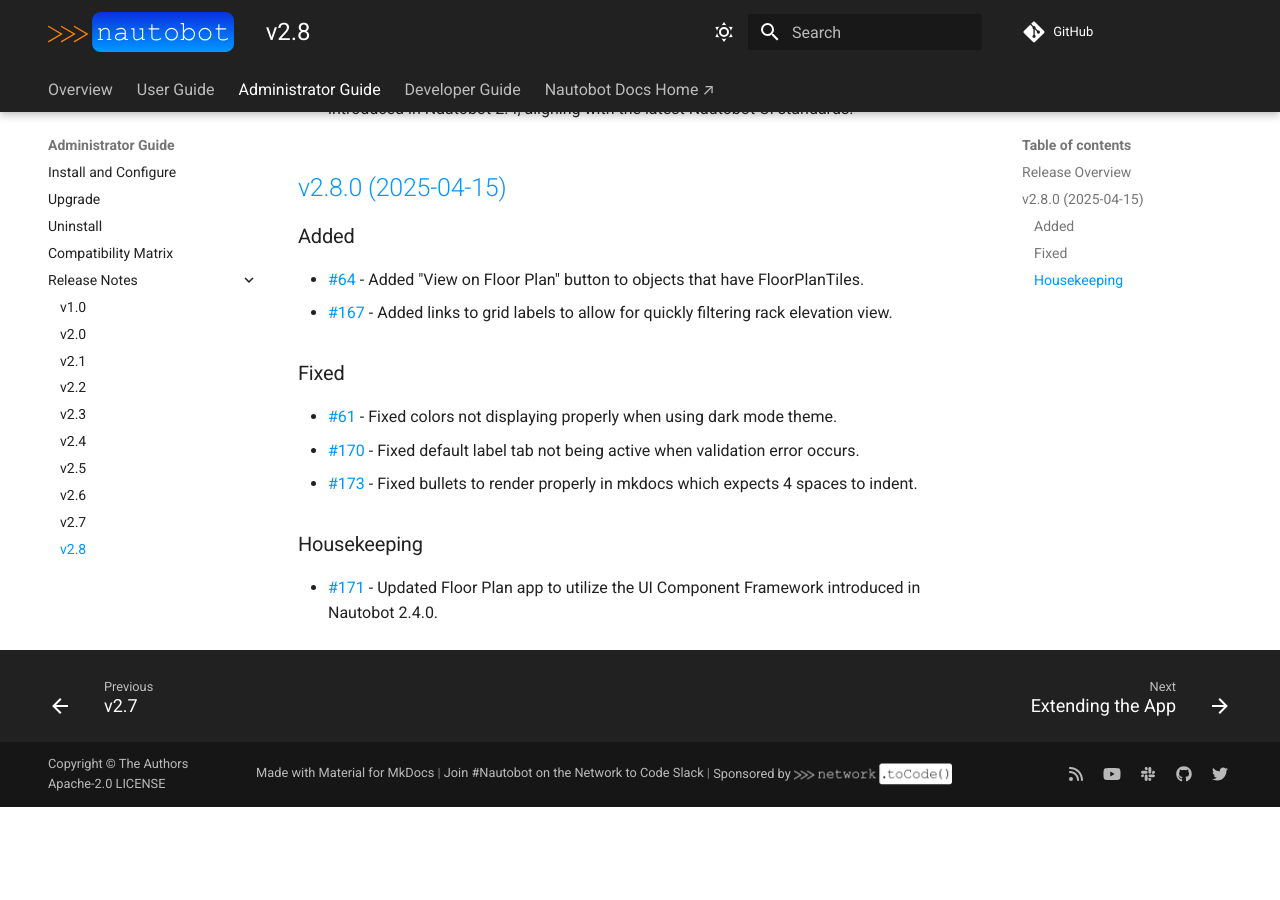
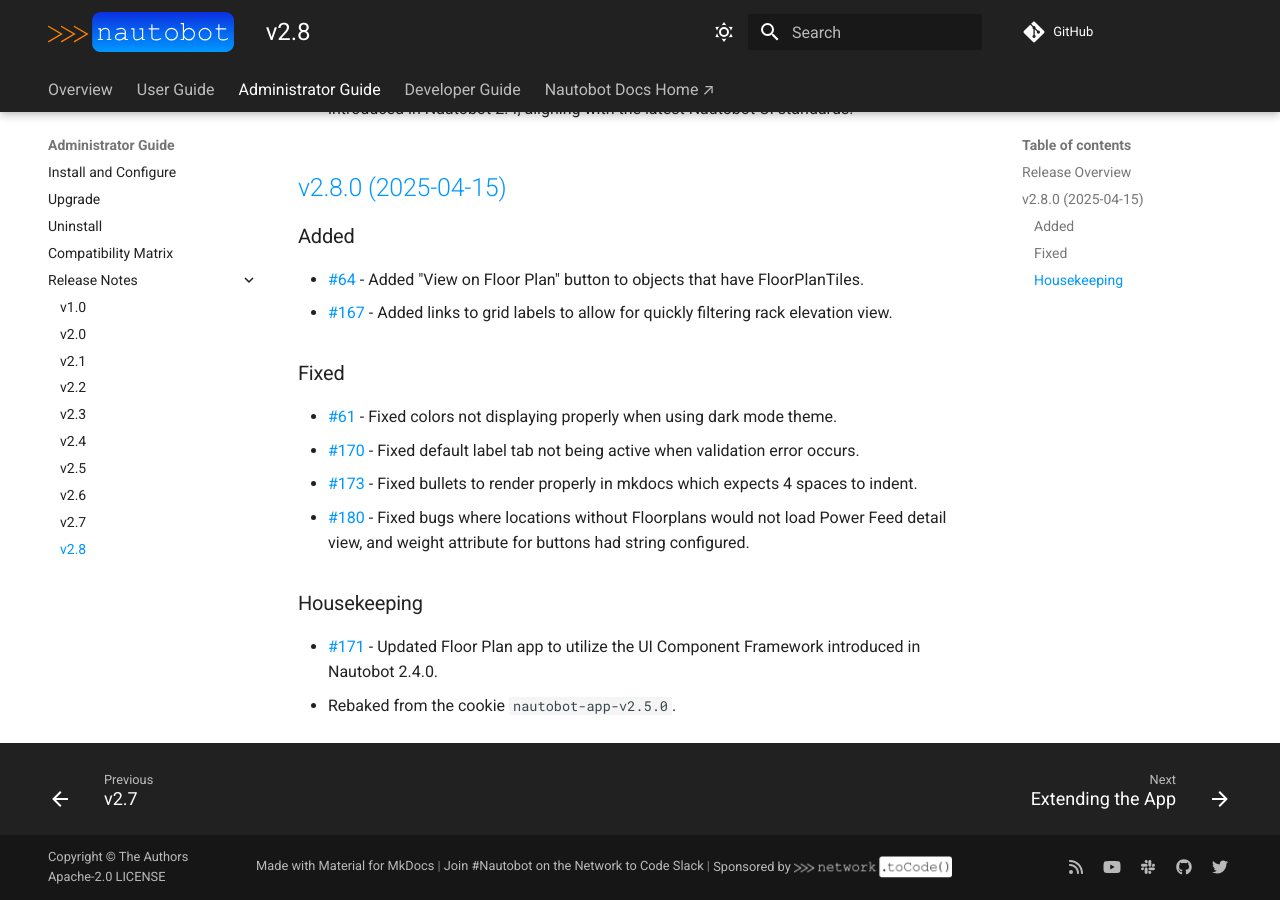
Before and after one commit to nautobot/nautobot-app-floor-plan, an MkDocs documentation site: the page built from docs/admin/release_notes/version_2.8.md, in a window 1280 px wide and 900 px high, scrolled down 552 px. Built offline with MkDocs 1.6.1 and Material for MkDocs 9.7.7, drawn with Linux system fonts in a browser that asks for light colours; comment, search, counter and statistics services are not loaded; before the commit the page ends 1359 px from its top, so only the background shows below that.

Commit message:
Release v2.8.1

```diff
--- a/docs/admin/release_notes/version_2.8.md
+++ b/docs/admin/release_notes/version_2.8.md
@@ -27,7 +27,9 @@
 - [#61](https://github.com/nautobot/nautobot-app-floor-plan/issues/61) - Fixed colors not displaying properly when using dark mode theme.
 - [#170](https://github.com/nautobot/nautobot-app-floor-plan/issues/170) - Fixed default label tab not being active when validation error occurs.
 - [#173](https://github.com/nautobot/nautobot-app-floor-plan/issues/173) - Fixed bullets to render properly in mkdocs which expects 4 spaces to indent.
+- [#180](https://github.com/nautobot/nautobot-app-floor-plan/issues/180) - Fixed bugs where locations without Floorplans would not load Power Feed detail view, and weight attribute for buttons had string configured.
 
 ### Housekeeping
 
 - [#171](https://github.com/nautobot/nautobot-app-floor-plan/issues/171) - Updated Floor Plan app to utilize the UI Component Framework introduced in Nautobot 2.4.0.
+- Rebaked from the cookie `nautobot-app-v2.5.0`.
--- a/pyproject.toml
+++ b/pyproject.toml
@@ -1,6 +1,6 @@
 [tool.poetry]
 name = "nautobot-floor-plan"
-version = "2.8.1a0"
+version = "2.8.1"
 description = "Nautobot Floor Plan"
 authors = ["Network to Code, LLC <info@networktocode.com>"]
 license = "Apache-2.0"
```
Also changed, not shown: 3 other files.
